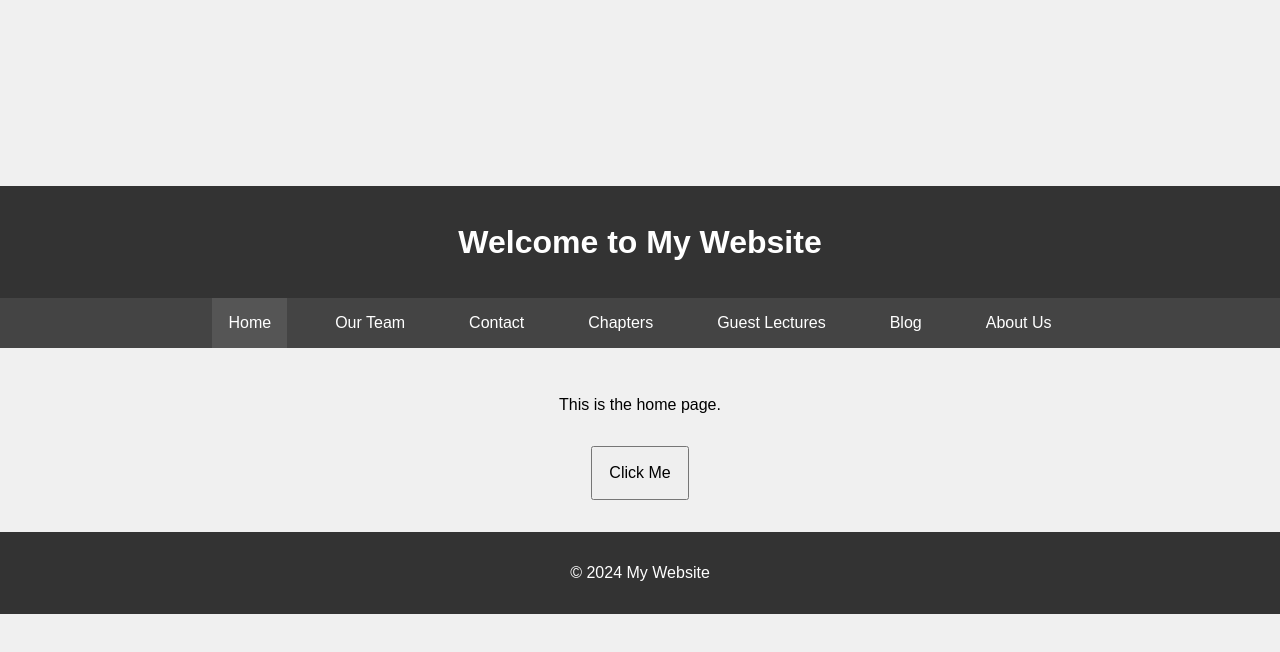
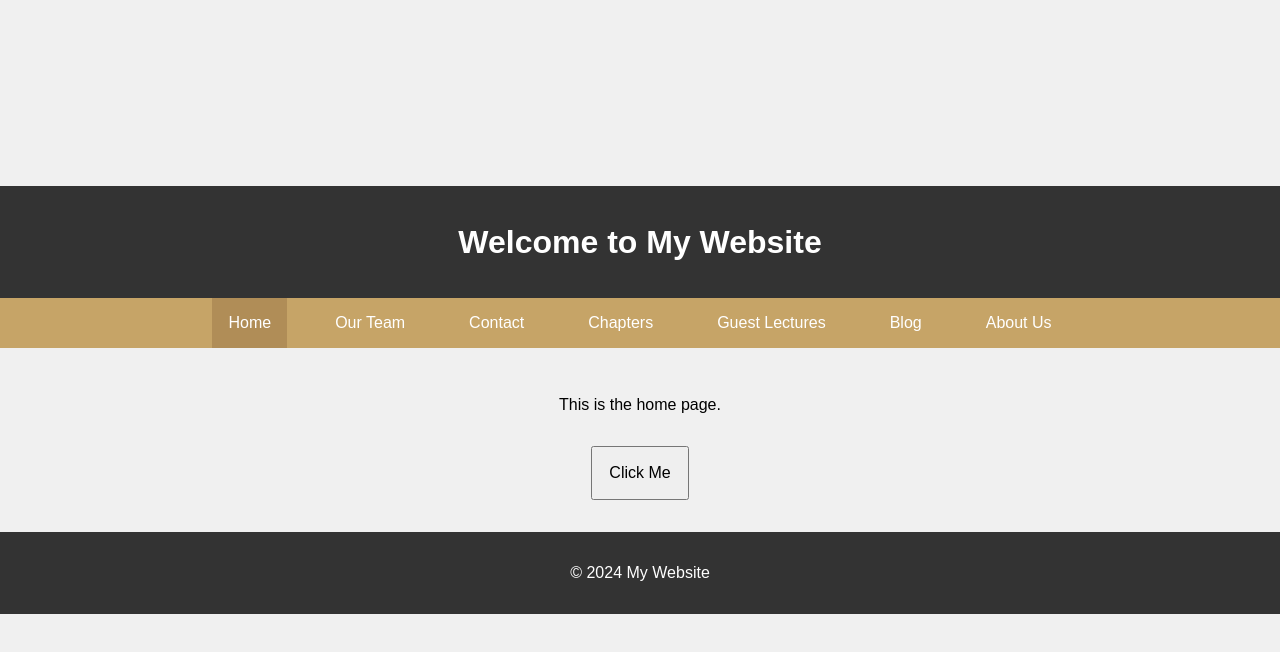
Before and after one commit to tanushsaxena1/FAI_mine, a plain HTML site: page index.html in a window 1280 px wide. In both pictures the pointer is over the link "Home". Drawn offline with Linux system fonts and the light colour scheme.

Commit message:
Update styles.css

```diff
--- a/styles.css
+++ b/styles.css
@@ -20,7 +20,7 @@ header, footer {
 
 nav {
     width: 100%;
-    background-color: #444;
+    background-color: #c6a467;
 }
 
 nav ul {
@@ -43,7 +43,7 @@ nav ul li a {
 }
 
 nav ul li a:hover {
-    background-color: #555;
+    background-color: #b08d57;
 }
 
 main {
```
